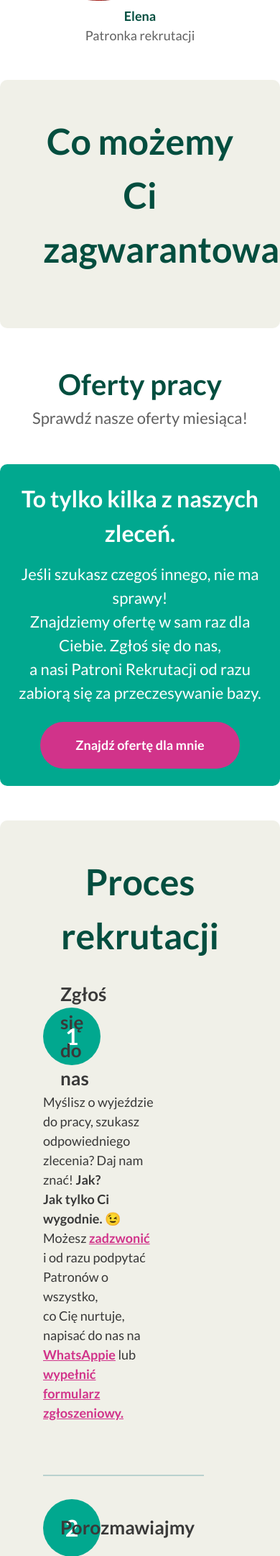
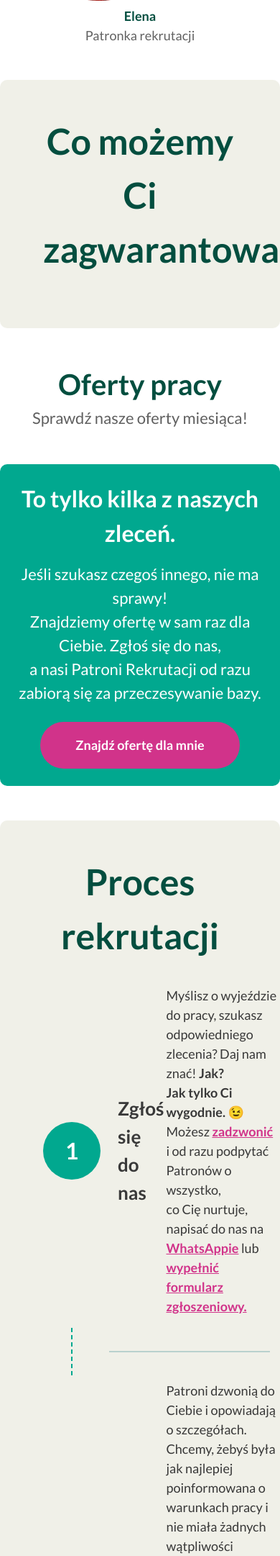
Before and after one commit to adrianbozko/Carema, a PHP site: page / in a window 390 px wide; the page is wider, and only the part inside the window is pictured. Shown: the part 1372-3534 px from the top of that part at 72% size. Run offline with PHP 8.4, Linux system fonts and the light colour scheme.

Commit message:
changed vertical line in recrutation process, fixed mobile navbar and forms to 992px view

```diff
--- a/css/style.css
+++ b/css/style.css
@@ -360,6 +369,15 @@ a:active {
     border-radius: 10px;
 }
 
+.recruitment-box .row {
+    display: flex;
+    flex-wrap: nowrap;
+}
+
+.col-92px {
+    width: 92px;
+}
+
 .recruitment-text-title {
     font-size: 50px;
     color: var(--main-color-1);
@@ -399,16 +417,26 @@ hr {
     color: #B9D1CE;
     border-top: 2px solid;
     opacity: 1;
+    margin: 2rem 0;
 }
 
-.vr {
-    min-height: 40px;
-    opacity: 1;
-    color: var(--main-color-1);
-    width: 2px;
+.horizontal-line {
+    position: relative;
+}
+
+.line {
+    position: absolute;
+    top: 0;
+    bottom: 0;
+    left: 55%;
+    border-left: 2px dashed var(--main-color-2);
 }
 
 /* Contact & Form */
+.display-inherit {
+    display: inherit;
+}
+
 .contact-detail-box {
     background-color: #D9E4E2;
     border-radius: 10px;
--- a/index.html
+++ b/index.html
@@ -99,13 +99,15 @@
                 <div class="forms-title text-center">Wypełnij formularz</div>
                 <div class="forms-subtitle text-center">Znajdziemy dla Ciebie pracę!</div>
                 <form class="form-1">
-                  <div class="mb-3">
-                    <label for="name" class="form-label">Imię*</label>
-                    <input type="text" class="form-control" id="name" name="name" placeholder="Anna" required>
-                  </div>
-                  <div class="mb-3">
-                    <label for="surname" class="form-label">Nazwisko*</label>
-                    <input type="text" class="form-control" id="surname" name="surname" placeholder="Kowalska" required>
+                  <div class="name-surname-row">
+                    <div class="mb-3 w-50-mobile">
+                      <label for="name" class="form-label">Imię*</label>
+                      <input type="text" class="form-control" id="name" name="name" placeholder="Anna" required>
+                    </div>
+                    <div class="mb-3 w-50-mobile">
+                      <label for="surname" class="form-label">Nazwisko*</label>
+                      <input type="text" class="form-control" id="surname" name="surname" placeholder="Kowalska" required>
+                    </div>
                   </div>
                   <div class="mb-3">
                     <label for="phone" class="form-label">Telefon*</label>
@@ -235,7 +237,7 @@
       <!-- Co możemy Ci zagwarantować? -->
 
       <div class="container mb-5">
-        <div class="row our-offer-box p-5" id="gwarantujem">
+        <div class="row our-offer-box p-5" id="gwarantujemy">
           <div class="recruitment-text-title mb-4">Co możemy Ci zagwarantować?</div>
         </div>
       </div>
@@ -266,8 +268,8 @@
       <div class="container mb-5">
         <div class="row recruitment-box p-5" id="rekrutacja">
           <div class="recruitment-text-title mb-4">Proces rekrutacji</div>
-          <div class="row align-items-center">
-            <div class="col-1">
+          <div class="row align-items-center py-2 d-flex flex-nowrap">
+            <div class="col">
               <div class="green-circle rounded-circle">1</div>
             </div>
             <div class="col-3 recruitment-process-title">
@@ -277,13 +279,13 @@
               Myślisz o wyjeździe do pracy, szukasz odpowiedniego zlecenia? Daj nam znać! <b>Jak?<br />Jak tylko Ci wygodnie.</b> 😉 Możesz <a href="tel:+48737932272">zadzwonić</a> i od razu podpytać Patronów o wszystko,<br />co Cię nurtuje, napisać do nas na <a href="https://wa.me/48357357863">WhatsAppie</a> lub <a href="#form1">wypełnić formularz zgłoszeniowy.</a>
             </div>
           </div>
-          <div class="row horizontal-line py-3">
-            <div class="col-1 d-flex justify-content-center"><div class="vr d-flex "></div></div>
+          <div class="row py-2">
+            <div class="col-1 col-92px d-flex justify-content-center horizontal-line"><div class="line"></div></div>
             <div class="col-11"><hr></div>
           </div>
 
           <div class="row align-items-center">
-            <div class="col-1">
+            <div class="col">
               <div class="green-circle rounded-circle">2</div>
             </div>
             <div class="col-3 recruitment-process-title">
@@ -293,13 +295,13 @@
               Patroni dzwonią do Ciebie i opowiadają o szczegółach. Chcemy, żebyś była jak najlepiej poinformowana o warunkach pracy i nie miała żadnych wątpliwości (oczywiście, jeśli się pojawią zawsze możesz do nas dzwonić 😉). <b>Twój osobisty Patron pozna Twoje preferencje i umiejętności językowe.</b> Następnie wyszuka zlecenie dostosowane specjalnie do Ciebie.
             </div>
           </div>
-          <div class="row horizontal-line py-3">
-            <div class="col-1 d-flex justify-content-center"><div class="vr d-flex "></div></div>
+          <div class="row py-2">
+            <div class="col-1 col-92px d-flex justify-content-center horizontal-line"><div class="line"></div></div>
             <div class="col-11"><hr></div>
           </div>
 
           <div class="row align-items-center">
-            <div class="col-1">
+            <div class="col">
               <div class="green-circle rounded-circle">3</div>
             </div>
             <div class="col-3 recruitment-process-title">
@@ -309,13 +311,13 @@
               <b>Patron znajduje odpowiednie zlecenie i przedstawia Ci jego szczegóły.</b> Opowiada, jaki jest podopieczny, jaki jest jego stan zdrowia, usposobienie, rodzina. Możesz zapytać o wszystko. Zależy nam, abyś przed wyjazdem miała pełną wiedzę na temat pracy. <b>Wszystkie nasze zlecenia są zweryfikowane przez niemieckich partnerów, ale i Opiekunki.</b> 😊
             </div>
           </div>
-          <div class="row horizontal-line py-3">
-            <div class="col-1 d-flex justify-content-center"><div class="vr d-flex "></div></div>
+          <div class="row py-2">
+            <div class="col-1 col-92px d-flex justify-content-center horizontal-line"><div class="line"></div></div>
             <div class="col-11"><hr></div>
           </div>
 
-          <div class="row align-items-center">
-            <div class="col-1">
+          <div class="row align-items-center py-2">
+            <div class="col">
               <div class="green-circle rounded-circle">4</div>
             </div>
             <div class="col-3 recruitment-process-title">
@@ -325,13 +327,13 @@
               <b>Wybrałaś zlecenie, które Ci odpowiada? Świetnie.</b> Teraz czas na podpisanie umowy. Patroni wyjaśnią Ci szczegółowo każdą stronę, wszystkie formalności i sposób rozliczeń. A co jest w tym najwygodniejsze? <b>Umowę możesz podpisać online, w swoim domu!</b>
             </div>
           </div>
-          <div class="row horizontal-line py-3">
-            <div class="col-1 d-flex justify-content-center"><div class="vr d-flex "></div></div>
+          <div class="row py-2">
+            <div class="col-1 col-92px d-flex justify-content-center horizontal-line"><div class="line"></div></div>
             <div class="col-11"><hr></div>
           </div>
 
-          <div class="row align-items-center">
-            <div class="col-1">
+          <div class="row align-items-center py-2">
+            <div class="col">
               <div class="green-circle rounded-circle">5</div>
             </div>
             <div class="col-3 recruitment-process-title">
@@ -341,13 +343,13 @@
               <b>Dedykowany Tobie Patron wszystkim się zajmie</b> - zorganizuje darmową podróż spod Twojego domu do podopiecznego, załatwi prywatne ubezpieczenie, udzieli wszystkich informacji.
             </div>
           </div>
-          <div class="row horizontal-line py-3">
-            <div class="col-1 d-flex justify-content-center"><div class="vr d-flex "></div></div>
+          <div class="row py-2">
+            <div class="col-1 col-92px d-flex justify-content-center horizontal-line"><div class="line"></div></div>
             <div class="col-11"><hr></div>
           </div>
 
           <div class="row align-items-center">
-            <div class="col-1">
+            <div class="col">
               <div class="green-circle rounded-circle">6</div>
             </div>
             <div class="col-3 recruitment-process-title">
@@ -364,7 +366,7 @@
 
       <div class="container mb-5">
         <div class="row">
-          <div class="col-xl-7 no-padding-left no-padding-right-mobile margin-bottom-mobile">
+          <div class="col-xl-7 no-padding-left no-padding-right-mobile margin-bottom-mobile display-inherit">
             <div class="p-5 contact-detail-box" id="kontakt">
               <div class="row contact-main-text justify-content-center">Jak się z nami skontaktować?</div>
             <div class="row contact-sub-text justify-content-center">Tak, jak Ci wygodnie!</div>
```
Also changed, not shown: other parts of css/style.css (+49 -4 lines).
